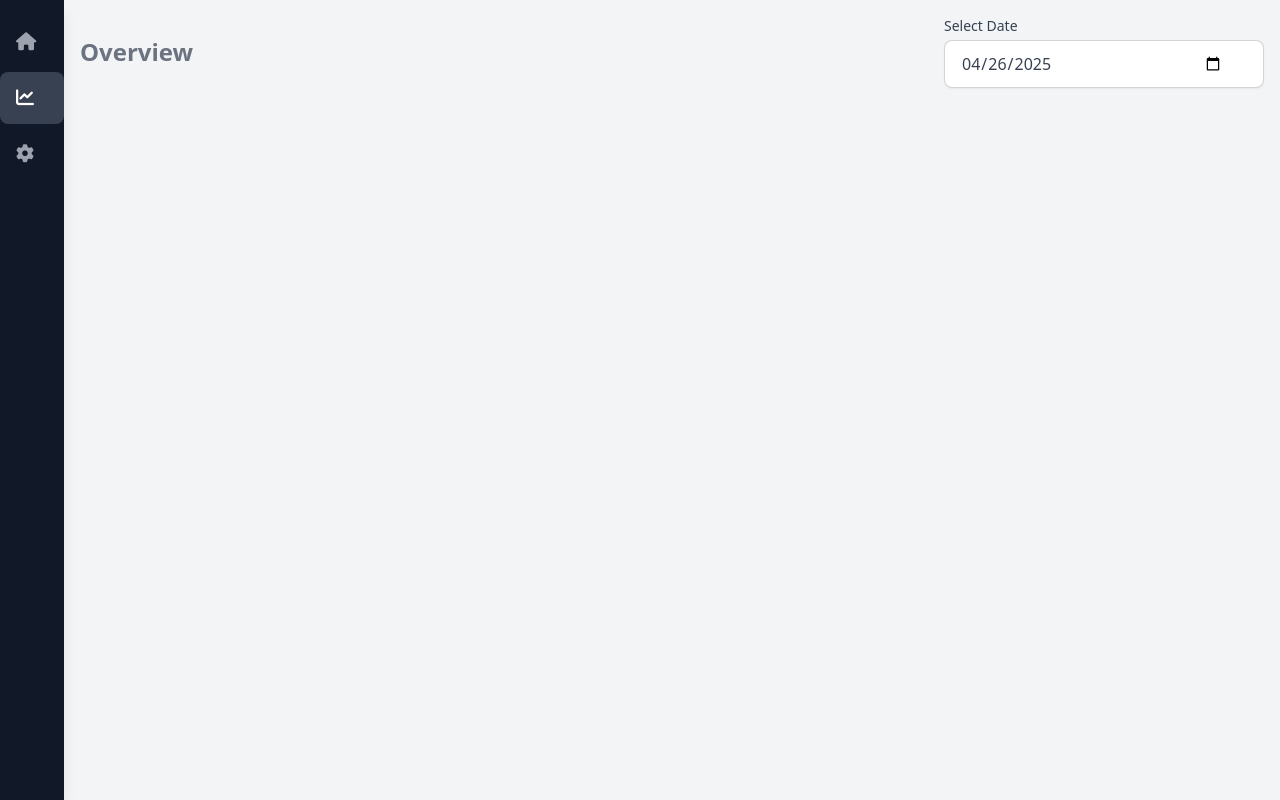
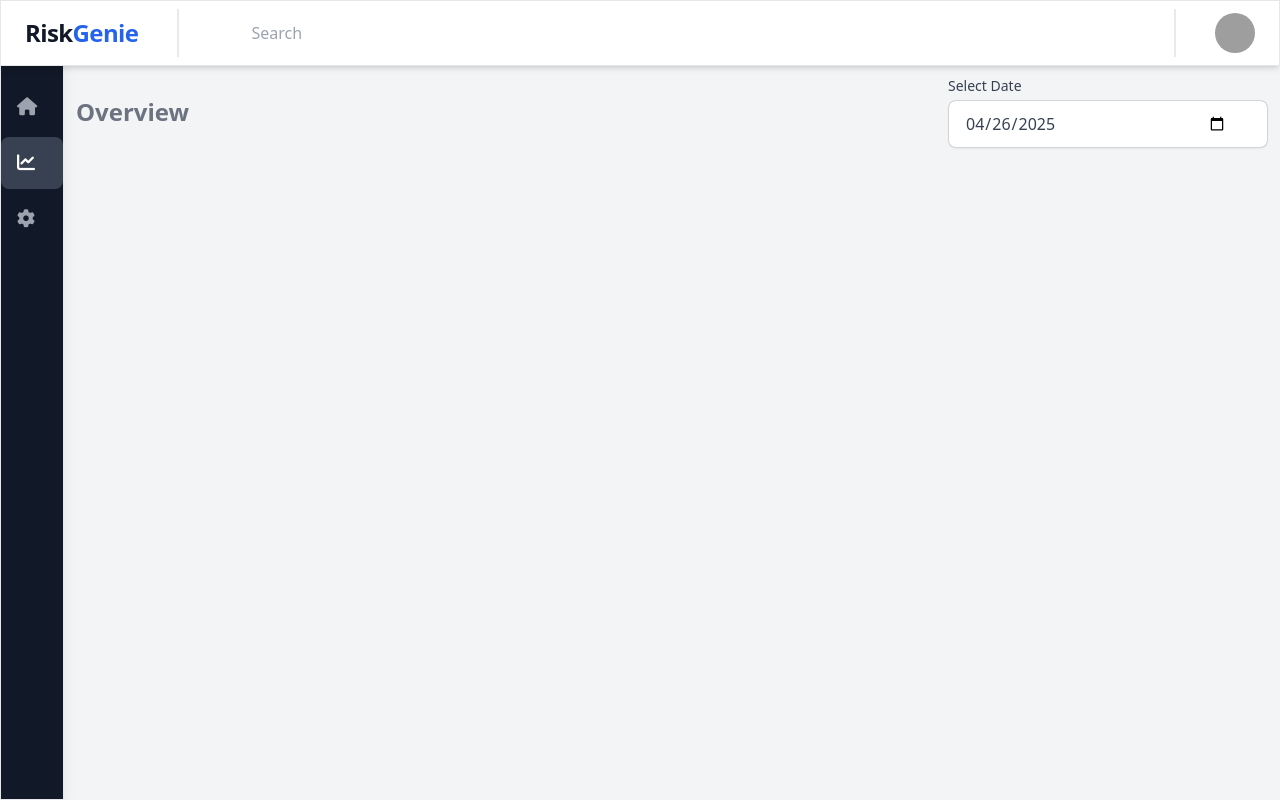
Before and after one commit to dswiredu/improved-octo-chainsaw, a Django app: page /analytics/ in a window 1280 px wide. Run offline with Django 5.2, Linux system fonts and the light colour scheme; some libraries are stand-ins or nearby versions; grey boxes are pictures that could not be loaded.

Commit message:
navbar added

```diff
--- a/django-htmx-alpine/config/settings.py
+++ b/django-htmx-alpine/config/settings.py
@@ -136,3 +136,5 @@ STATICFILES_DIRS = [BASE_DIR / 'static']
 # https://docs.djangoproject.com/en/5.1/ref/settings/#default-auto-field
 
 DEFAULT_AUTO_FIELD = "django.db.models.BigAutoField"
+
+PAGINATION_SIZE = 100
--- a/django-htmx-alpine/dashboard/urls.py
+++ b/django-htmx-alpine/dashboard/urls.py
@@ -10,5 +10,5 @@ urlpatterns = [
     path('update_chart', views.update_line_chart, name="update_chart"),
     path('export_data', views.export_data, name="export_data"),
     path('render_table', views.render_table, name="render_table"),
-
+    path('nav_test', views.nav_test, name="nav_test"),
 ]
--- a/django-htmx-alpine/dashboard/utils/services.py
+++ b/django-htmx-alpine/dashboard/utils/services.py
@@ -3,7 +3,7 @@ from datetime import datetime, timedelta
 import pandas as pd
 from ..models import HistoricalPrice
 
-def get_historical_prices(dte: str, days: int = None) -> pd.DataFrame:
+def get_historical_prices(dte: str, days: int = None, start: int=0, end: int=None) -> pd.DataFrame:
     """
     Retrieves all prices less than a given date.
     """
@@ -15,6 +15,9 @@ def get_historical_prices(dte: str, days: int = None) -> pd.DataFrame:
         qs = HistoricalPrice.objects.filter(date__range=(start_date, dte_obj)).order_by("date")
     else:
         qs = HistoricalPrice.objects.filter(date__lte=dte).order_by("date")
+
+    if end:
+        qs = qs[start:end]
 
     if not qs.exists():
         return pd.DataFrame()
--- a/django-htmx-alpine/dashboard/views.py
+++ b/django-htmx-alpine/dashboard/views.py
@@ -14,6 +14,7 @@ import plotly.io as pio
 import base64
 import io
 from django.http import HttpResponse
+from django.conf import settings
 
 from .utils.services import get_historical_prices
 from .utils.analytics import compute_percentage_changes
@@ -120,6 +121,8 @@ def get_chart_input_data(
     crash_threshold: str = "5",
     period: str = "D",
     index: bool = False,
+    start: int=0,
+    end: int=None
 ):
     df = get_historical_prices(selected_date)
 
@@ -196,20 +199,48 @@ def render_table(request):
     crash = request.GET.get("threshold")
     period = request.GET.get("period")
     selected_date = request.GET.get("selected_date")
+    page = int(request.GET.get("page", 1))
+
+    total_rows = HistoricalPrice.objects.filter(
+        date__lte=selected_date).order_by("date").count()
 
     print(metric, crash, period, selected_date, sep=" | ")
 
-    df = get_chart_input_data(selected_date, metric, crash, period)
-    print(df.head)
+    page_size = settings.PAGINATION_SIZE
+    start = (page-1)*page_size
+    end = start + page_size
+
+    paginated_df = get_chart_input_data(
+        selected_date,
+        metric,
+        crash,
+        period,
+        index=False,
+        start=start,
+        end=end
+    )
+    has_next = (page * page_size) < total_rows
+
     context = {
-        "df" : df.to_dict("records")
+        "df" : paginated_df.to_dict("records"),
+        "has_next": has_next,
+        "next_page": page + 1
     }
+
+    if request.headers.get("HX-Request"):
+        # Just return the rows for infinite scroll
+        return render(request, "partials/_table_rows.html", context)
+
+    # First page load: render full table with tbody and loader
     return render(request, 'partials/_table_view.html', context)
 
 
 def date_test(request):
     context = {"selected_date": "2025-04-26"}
     return render(request, "dashboard/date_test.html", context)
+
+def nav_test(request):
+    return render(request, "dashboard/nav_tests.html")
 
 def export_data(request):
     metric = request.GET.get("metric")
--- a/django-htmx-alpine/templates/base.html
+++ b/django-htmx-alpine/templates/base.html
@@ -1,3 +1,4 @@
+<!-- base.html -->
 <!DOCTYPE html>
 <html lang="en">
 <head>
@@ -34,14 +35,15 @@
 
     <div class="flex">
         {% include "partials/_sidebar.html" %}
-        <div class="ml-16 flex-1 flex flex-col bg-gray-100">
-            <main class="p-4">
-                {% block content %}{% endblock %}
-            </main>
+        <!-- Added mt-16 to push content below the fixed navbar -->
+        <div class="ml-16 mt-16 flex-1 flex flex-col bg-gray-100">
+        {% include "partials/_nav_search.html" %}
+        <main class="p-3">
+            {% block content %}{% endblock %}
+        </main>
         </div>
     </div>
 
     {% block scripts %}{% endblock %}
-
 </body>
 </html>
--- a/django-htmx-alpine/templates/dashboard/index.html
+++ b/django-htmx-alpine/templates/dashboard/index.html
@@ -7,7 +7,6 @@
 <div>
     <div class="flex justify-between items-center py-2">
         <div class="flex items-center space-x-2 text-gray-600 text-2xl font-bold">
-            <i class="fa-solid fa-house"></i>
             <div>Overview</div>
         </div>
         {% include "partials/_datepicker.html" %}
@@ -18,7 +17,7 @@
     </div>
 
     <div class="bg-white p-4 shadow-md rounded-lg transform transition duration-500 ease-out opacity-0 translate-y-4 mb-6"
-        x-init="setTimeout(() => $el.classList.remove('opacity-0', 'translate-y-4'), 500)"
+        x-init="setTimeout(() => $el.classList.remove('opacity-0', 'translate-y-4'), 300)"
     >
         <!-- Graph Controls -->
         <div class="flex justify-between items-start mb-4 px-2" x-data="{ showMenu: false }">
@@ -86,7 +85,7 @@
 
                 <!-- 3‑dot Menu -->
                 <div class="relative pt-6" x-data="{ showMenu: false, currentView: 'chart' }">
-                    <button @click="showMenu = !showMenu" class="text-gray-600 hover:text-gray-900 focus:outline-none">
+                    <button @click="showMenu = !showMenu" class="btn btn-ghost btn-circle text-gray-600 hover:text-gray-900 focus:outline-none">
                         <i class="fas fa-ellipsis-v text-2xl font-bold"></i>
                     </button>
 
--- a/django-htmx-alpine/templates/partials/_datepicker.html
+++ b/django-htmx-alpine/templates/partials/_datepicker.html
@@ -99,7 +99,7 @@
       <div class="container px-4 py-2 mx-auto md:py-10">
         <div class="w-full mb-5">
           <label for="datepicker" class="text-base text-gray-600">Select Date</label>
-          <div class="relative w-[17rem] border border-gray-300 shadow-md rounded-lg">
+          <div class="relative w-[17rem] border-hidden rounded-lg shadow-sm">
             <input
                 x-ref="datePickerInput"
                 type="text"
--- /dev/null
+++ b/django-htmx-alpine/templates/partials/_nav_search.html
@@ -0,0 +1,34 @@
+<!-- partials/_nav_search.html -->
+<div class="navbar bg-base-100 border border-solid shadow-md fixed top-0 left-0 right-0 z-50">
+    <!-- 1) App name / logo -->
+    <div class="px-4">
+        <a class="text-2xl font-bold tracking-tight text-gray-900 font-sans">
+            Risk<span class="text-blue-600">Genie</span>
+        </a>
+    </div>
+
+    <div class="divider divider-horizontal"></div>
+
+    <!-- 2) Search – grows to fill available space, with separator -->
+    <div class="flex-1 px-4 mx-4">
+        <input
+            type="text"
+            placeholder="Search"
+            class="input w-full cursor-text focus:outline-none focus:ring-0 focus:border-transparent"
+        />
+    </div>
+    <div class="divider divider-horizontal"></div>
+
+    <!-- 3) User avatar (no dropdown) -->
+    <div class="px-4">
+        <div class="avatar">
+            <div class="w-10 rounded-full">
+                <img
+                src="https://img.daisyui.com/images/stock/photo-1534528741775-53994a69daeb.webp"
+                alt="User Avatar"
+                />
+            </div>
+        </div>
+    </div>
+
+  </div>
--- a/django-htmx-alpine/templates/partials/_sidebar.html
+++ b/django-htmx-alpine/templates/partials/_sidebar.html
@@ -4,7 +4,7 @@
   x-init="$nextTick(() => open = false)"
   @mouseenter="open = true"
   @mouseleave="open = false"
-  class="fixed top-0 left-0 h-screen w-16 bg-gray-900 text-gray-100 shadow-lg transition-[width] duration-300 ease-in-out z-50 overflow-hidden"
+  class="fixed top-0 left-0 pt-16 h-screen w-16 bg-gray-900 text-gray-100 border border-solid shadow-lg transition-[width] duration-300 ease-in-out z-50 overflow-hidden"
   :class="open ? 'w-64' : 'w-16'"
 >
   {% with request.resolver_match.url_name as current %}
@@ -60,9 +60,9 @@
       >
         <li>
           <a
-            href="{% url 'admin_settings' %}"
+            href="{% url 'nav_test' %}"
             class="flex items-center gap-3 px-4 py-2 rounded-lg transition-all duration-200 ease-in-out hover:bg-gray-700 hover:text-white text-gray-400
-                  {% if current == 'admin_settings' %}bg-gray-700 text-white font-medium{% endif %}"
+                  {% if current == 'nav_test' %}bg-gray-700 text-white font-medium{% endif %}"
           >
             <i class="fa-solid fa-user-shield text-[0.85rem]"></i>
             <span>Admin</span>
```
Also changed, not shown: django-htmx-alpine/templates/dashboard/nav_tests.html (added, +8 -0 lines), django-htmx-alpine/templates/dashboard/partials/summary_cards.html (+5 -5 lines).
